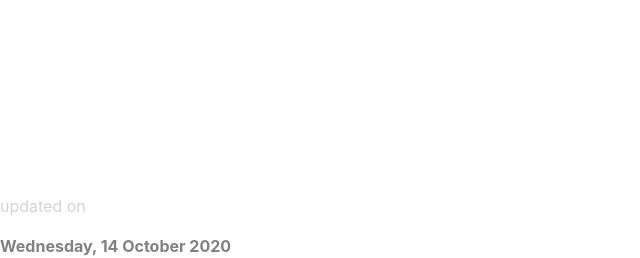
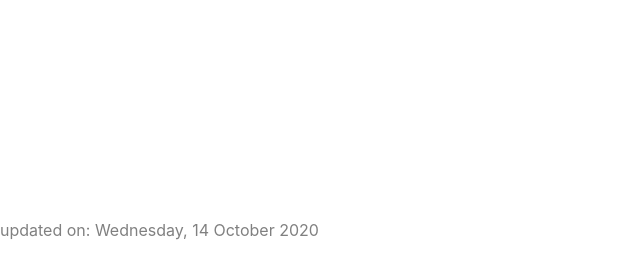
Before and after one commit to mohit-kumar-suthar/TF_project, a Django app: page / in a window 1280 px wide. Shown: the part 542-800 px from the top of the page, without its empty margins (0-640 px from the left). Run offline with Django 3.2, Linux system fonts and the light colour scheme; some libraries are stand-ins or nearby versions.

Commit message:
commit 15

```diff
--- a/Templates/footer.html
+++ b/Templates/footer.html
@@ -3,7 +3,6 @@
 {% block title %}footer{% endblock %}
 {% block body %}
 <div class="footer">
-    <p>updated on</p>
-    <strong>Wednesday, 14 October 2020</strong>
+    <p>updated on: Wednesday, 14 October 2020</p>
 </div>
 {% endblock %}
--- a/static/css/footer.css
+++ b/static/css/footer.css
@@ -1,12 +1,5 @@
-.footer {
+.footer p{
     position:absolute;
     bottom:0;
-    color:lightgrey;
+    color: gray;
 }
-.footer strong{
-    color:grey;
-}
-
-.footer p{
-    color:lightgrey;
-}
```
